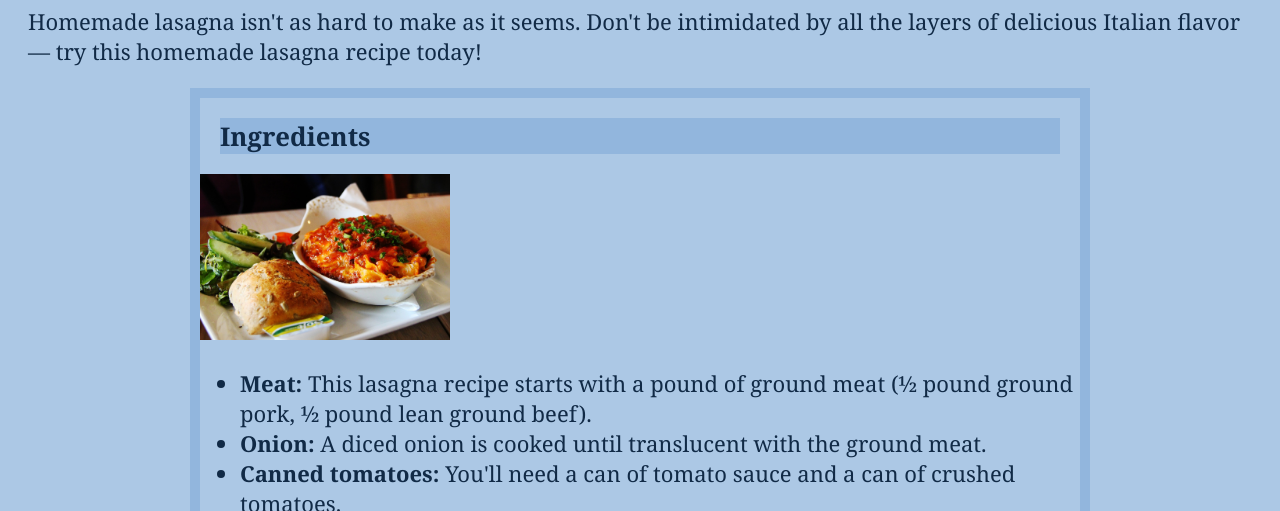
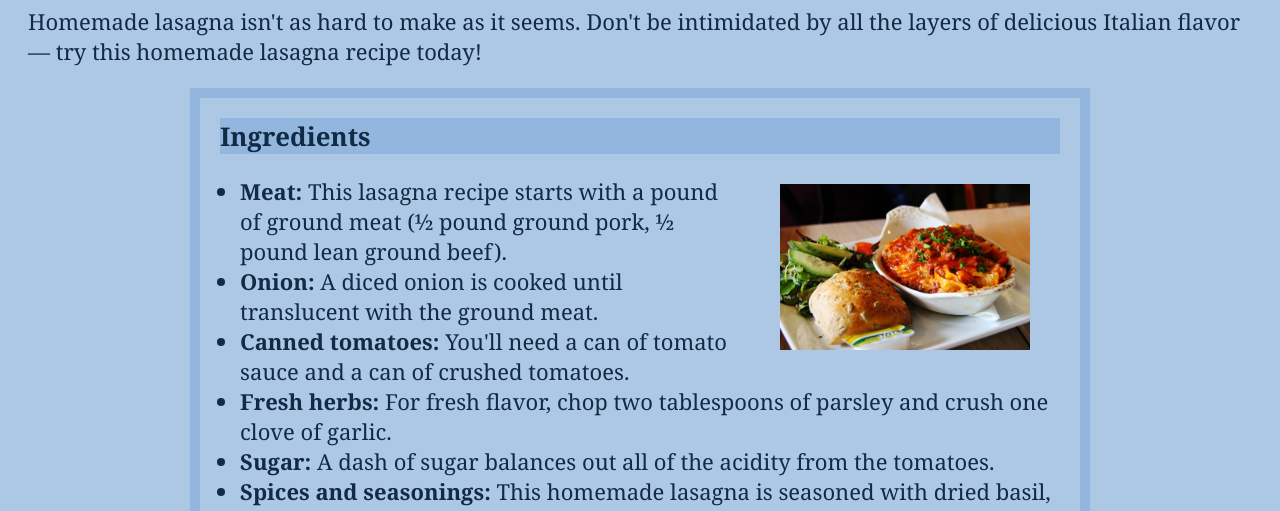
Before and after one commit to Oneshoredrip4/odin-recipes, a plain HTML site: page recipes/lasagna.html in a window 1280 px wide. Shown: the part 289-800 px from the top of the page. Drawn offline with Linux system fonts and the light colour scheme.

Commit message:
add[css]: added class .img

```diff
--- a/recipes/recipes_style.css
+++ b/recipes/recipes_style.css
@@ -40,3 +40,8 @@ img{
     border: 10px solid #92B6DD;
     margin: 20px auto;
 }
+
+.img{
+    float: right;
+    margin: 10px 50px;
+}
```
